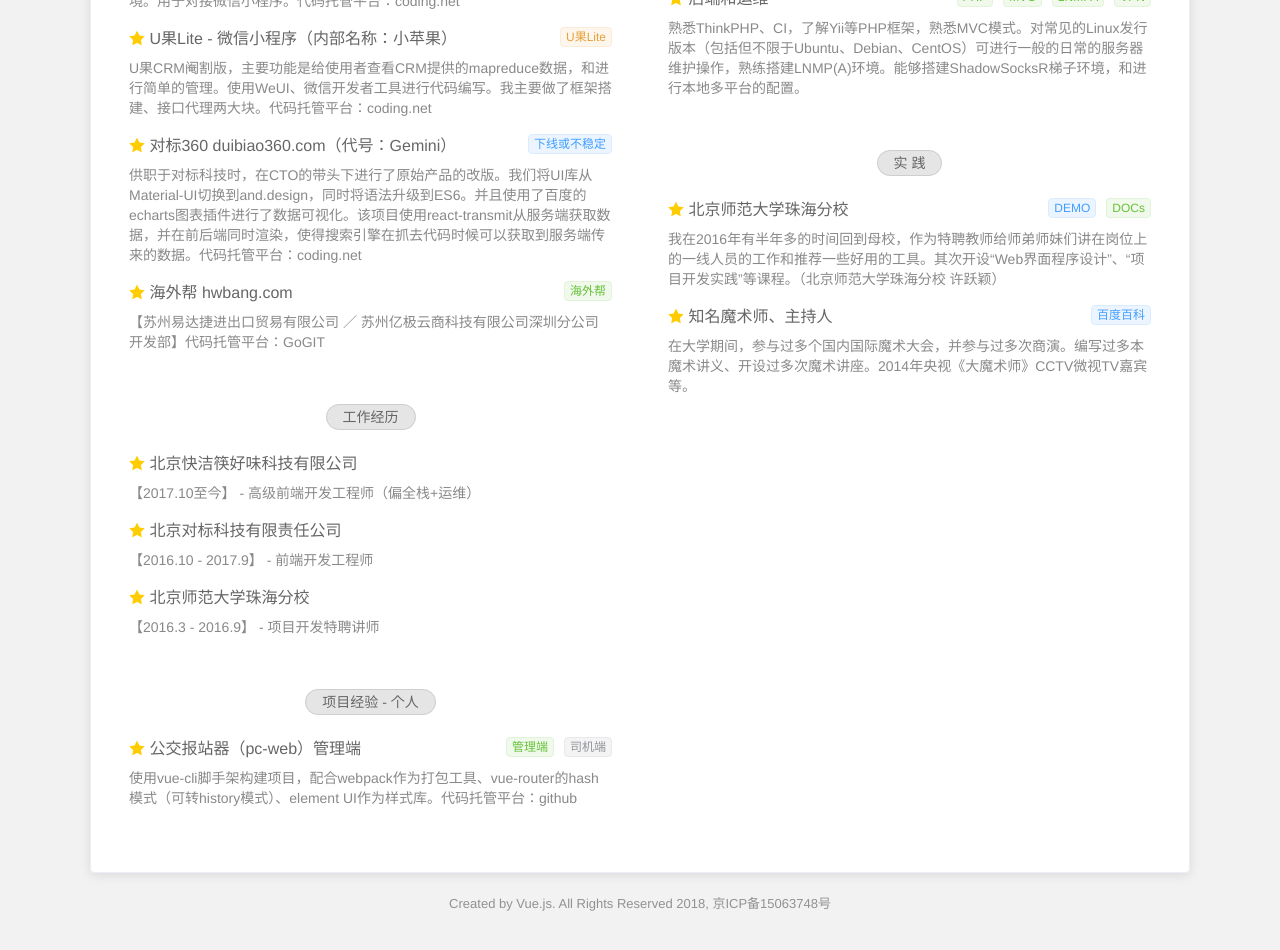
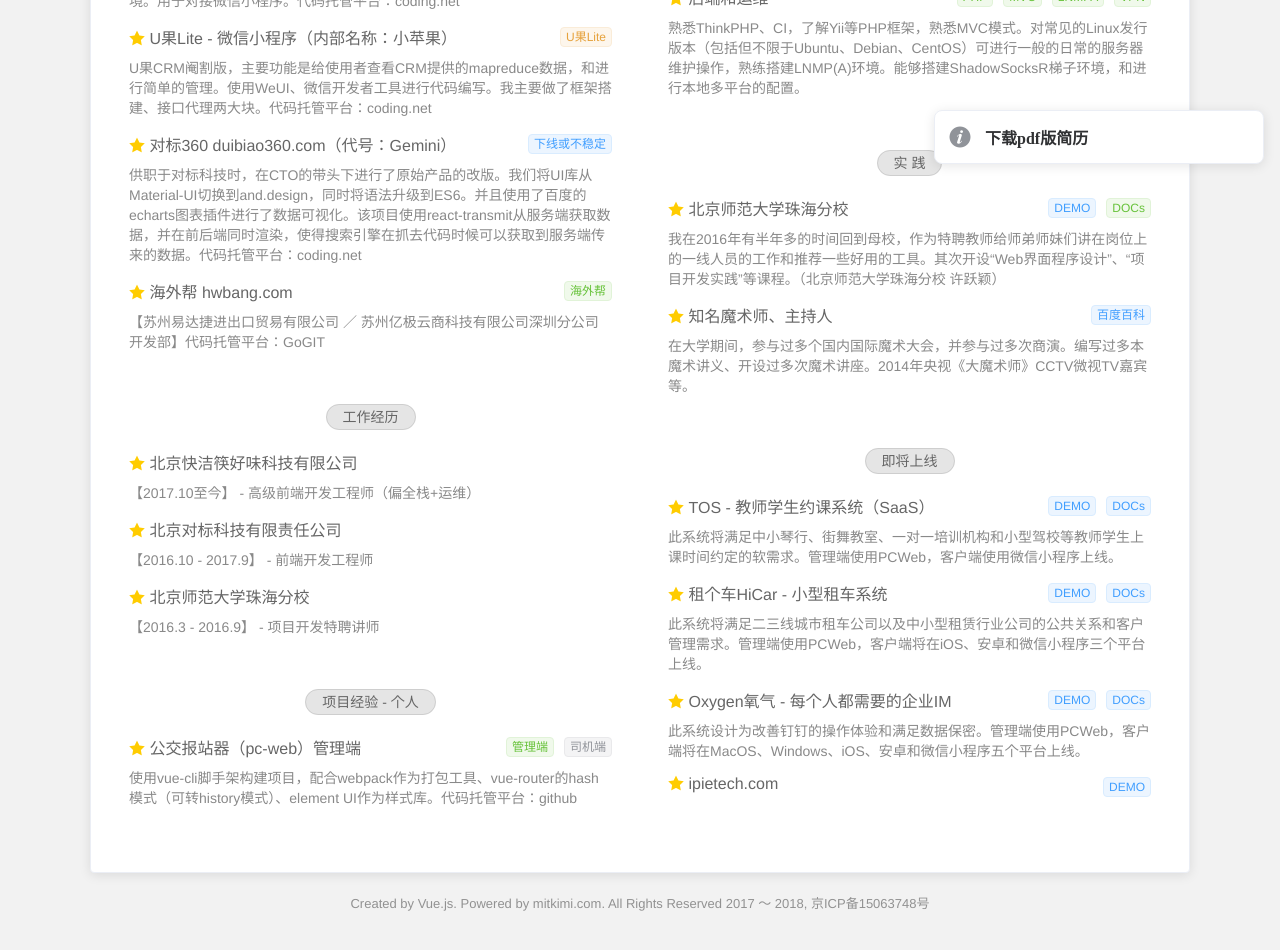
Before and after one commit to mitkimi/resume_page, a Vue app: page / in a window 1280 px wide. Shown: the part 620-1570 px from the top of the page. Built offline with nearby package versions, Linux system fonts and the light colour scheme.

Commit message:
all things done

```diff
--- a/src/components/HelloWorld.vue
+++ b/src/components/HelloWorld.vue
@@ -60,12 +60,14 @@
           <el-col :span="12">
             <Box :infolist="data.professional" />
             <Box :infolist="data.practice" />
+            <Box :infolist="data.comingsoon" />
           </el-col>
         </el-row>
       </el-card>
     </el-container>
     <div class="foot">
-      Created by Vue.js. All Rights Reserved 2018, {{ icpno }}
+      Created by Vue.js. Powered by mitkimi.com. All Rights Reserved
+      <span>2017 ～ 2018</span>, {{ icpno }}
     </div>
   </div>
 </template>
@@ -77,13 +79,7 @@
   name: 'HelloWorld',
   components: { Box },
   mounted() {
-    /* this.$notify({
-      title: '下载pdf版简历',
-      type: 'info',
-      duration: 0,
-      position: 'bottom-right',
-      showClose: false,
-    }); */
+    this.showDownload();
   },
   data() {
     return {
@@ -319,10 +315,87 @@
             },
           ],
         },
+        comingsoon: {
+          title: '即将上线',
+          list: [
+            {
+              key: 1,
+              title: 'TOS - 教师学生约课系统（SaaS）',
+              description: '此系统将满足中小琴行、街舞教室、一对一培训机构和小型驾校等教师学生上课时间约定的软需求。管理端使用PCWeb，客户端使用微信小程序上线。',
+              urls: [
+                {
+                  text: 'DEMO',
+                  url: 'https://url.ipietech.net/demo/tos.html',
+                  type: '',
+                },
+                {
+                  text: 'DOCs',
+                  url: 'https://url.ipietech.net/docs/tos.html',
+                  type: '',
+                },
+              ],
+            },
+            {
+              key: 2,
+              title: '租个车HiCar - 小型租车系统',
+              description: '此系统将满足二三线城市租车公司以及中小型租赁行业公司的公共关系和客户管理需求。管理端使用PCWeb，客户端将在iOS、安卓和微信小程序三个平台上线。',
+              urls: [
+                {
+                  text: 'DEMO',
+                  url: 'https://url.ipietech.net/demo/hicar.html',
+                  type: '',
+                },
+                {
+                  text: 'DOCs',
+                  url: 'https://url.ipietech.net/docs/hicar.html',
+                  type: '',
+                },
+              ],
+            },
+            {
+              key: 3,
+              title: 'Oxygen氧气 - 每个人都需要的企业IM',
+              description: '此系统设计为改善钉钉的操作体验和满足数据保密。管理端使用PCWeb，客户端将在MacOS、Windows、iOS、安卓和微信小程序五个平台上线。',
+              urls: [
+                {
+                  text: 'DEMO',
+                  url: 'https://url.ipietech.net/demo/hicar.html',
+                  type: '',
+                },
+                {
+                  text: 'DOCs',
+                  url: 'https://url.ipietech.net/docs/hicar.html',
+                  type: '',
+                },
+              ],
+            },
+            {
+              key: 4,
+              title: 'ipietech.com',
+              description: '',
+              urls: [
+                {
+                  text: 'DEMO',
+                  url: 'https://www.ipietech.com/demo/ipietech.com.html',
+                  type: '',
+                },
+              ],
+            },
+          ],
+        },
       },
     };
   },
   methods: {
+    showDownload() {
+      this.$notify({
+        title: '下载pdf版简历',
+        type: 'info',
+        duration: 0,
+        position: 'bottom-right',
+        showClose: false,
+      });
+    },
   },
 };
 </script>
```
